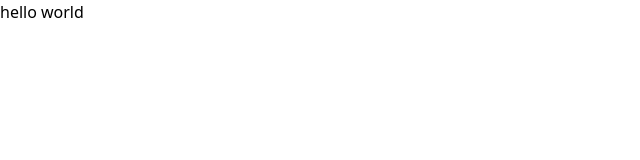
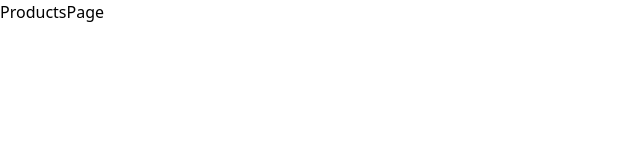
Before and after one commit to arentalb/react-practice-components, a React (Vite) app: page /products in a window 1280 px wide. Shown: the top 160 px of the page, without its empty margins (0-640 px from the left). Built offline with nearby package versions, Linux system fonts and the light colour scheme.

Commit message:
Define the routes

```diff
--- a/package.json
+++ b/package.json
@@ -11,7 +11,9 @@
   },
   "dependencies": {
     "react": "^18.2.0",
-    "react-dom": "^18.2.0"
+    "react-dom": "^18.2.0",
+    "react-router": "^6.22.1",
+    "react-router-dom": "^6.22.1"
   },
   "devDependencies": {
     "@types/react": "^18.2.43",
--- a/src/App.jsx
+++ b/src/App.jsx
@@ -1,5 +1,20 @@
+import { Navigate, Route, Routes } from "react-router";
+import { BrowserRouter } from "react-router-dom";
+import { ProductsPage } from "./pages/ProductsPage.jsx";
+import { CartPage } from "./pages/CartPage.jsx";
+import { ProductPage } from "./pages/ProductPage.jsx";
+
 function App() {
-  return <p>hello world </p>;
+  return (
+    <BrowserRouter>
+      <Routes>
+        <Route index element={<Navigate to={"products"} />} />
+        <Route path={"/products"} element={<ProductsPage />} />
+        <Route path={"/product/:id"} element={<ProductPage />} />
+        <Route path={"/cart"} element={<CartPage />} />
+      </Routes>
+    </BrowserRouter>
+  );
 }
 
 export default App;
--- /dev/null
+++ b/src/components/Aside.jsx
@@ -0,0 +1,3 @@
+export function Aside() {
+  return <></>;
+}
--- /dev/null
+++ b/src/components/Header.jsx
@@ -0,0 +1,3 @@
+export function Header() {
+  return <></>;
+}
--- /dev/null
+++ b/src/pages/CartPage.jsx
@@ -0,0 +1,3 @@
+export function CartPage() {
+  return <>CartPage</>;
+}
--- /dev/null
+++ b/src/pages/ProductPage.jsx
@@ -0,0 +1,3 @@
+export function ProductPage() {
+  return <>ProductPage</>;
+}
--- /dev/null
+++ b/src/pages/ProductsPage.jsx
@@ -0,0 +1,3 @@
+export function ProductsPage() {
+  return <>ProductsPage</>;
+}
```
Also changed, not shown: 1 other file (tests, documents, lock files or other folders).
